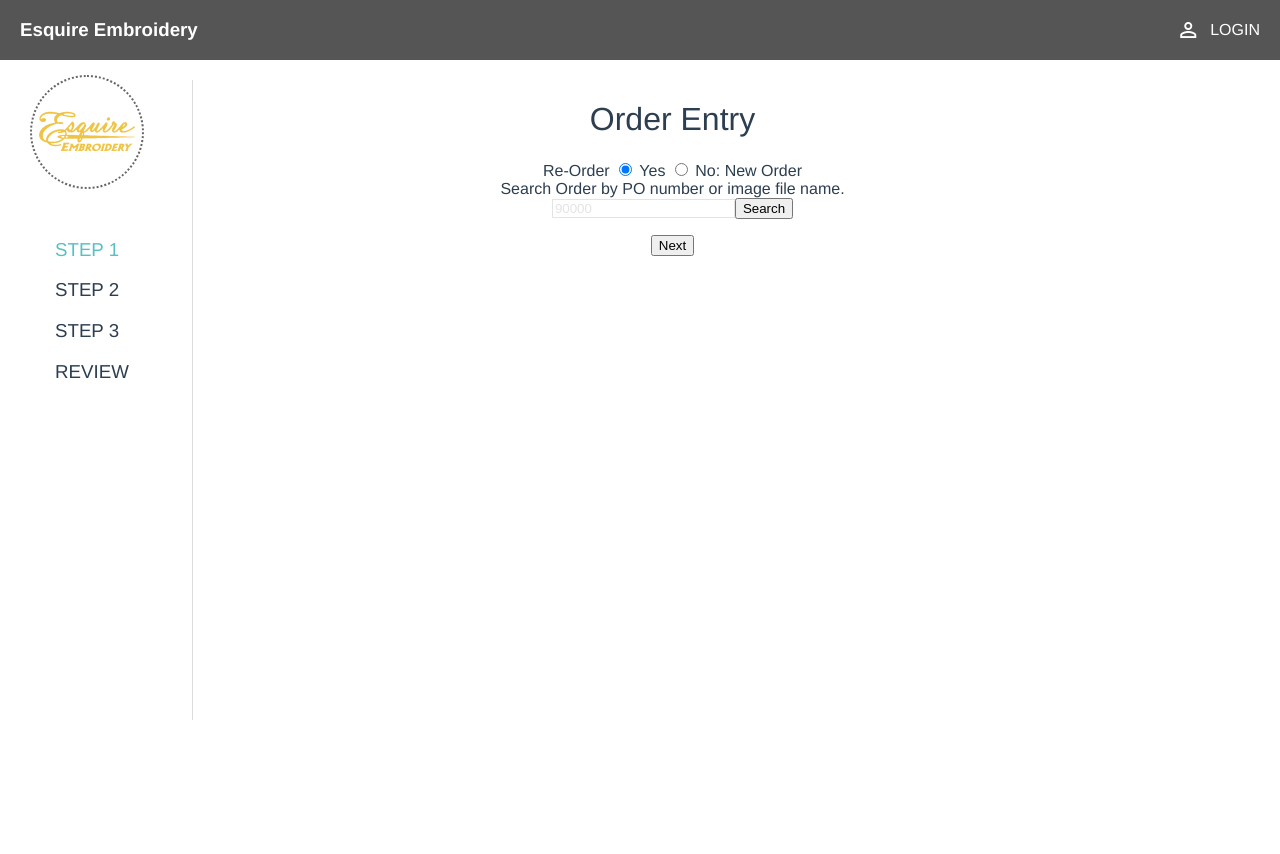
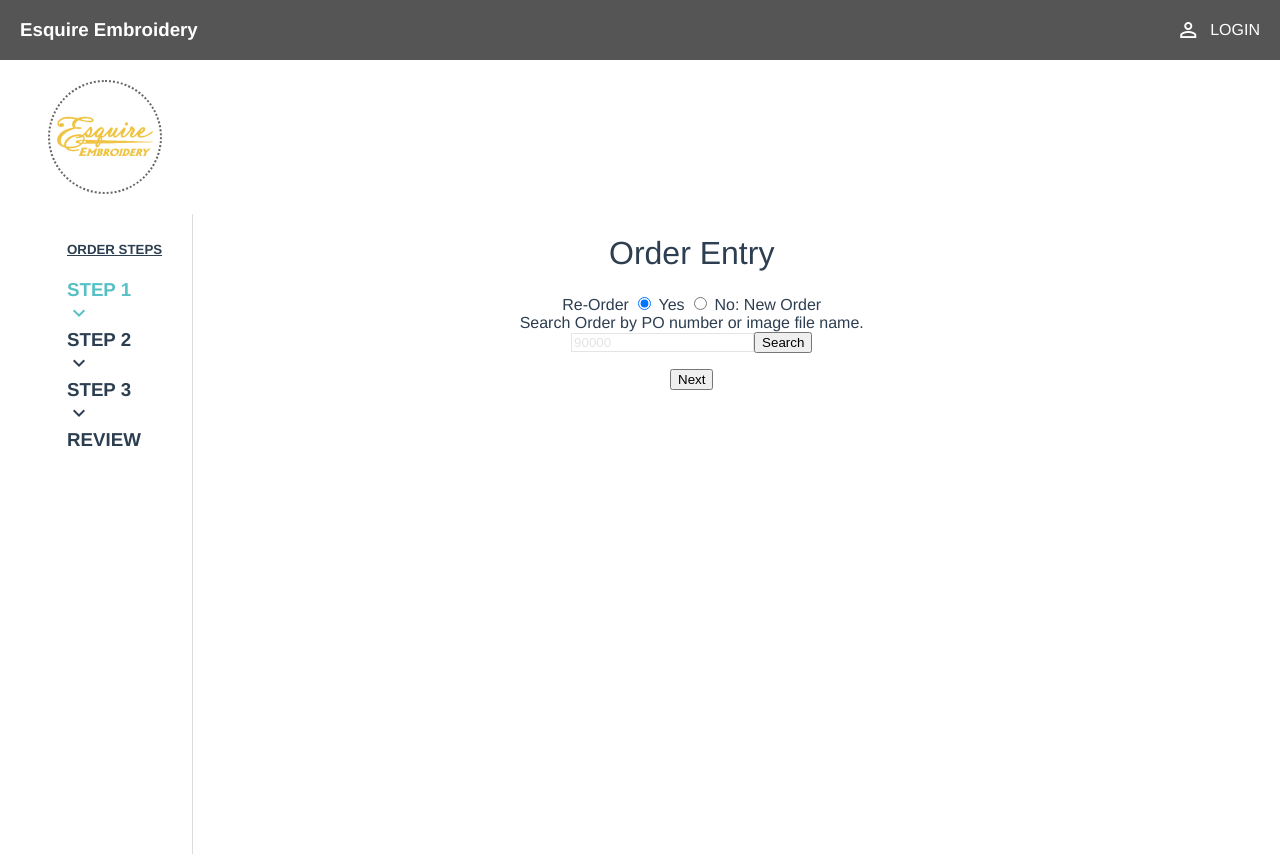
Before and after one commit to okabe-san/esquire_order, a Vue app: page /#/entry in a window 1280 px wide. Before the commit the page ends 800 px from the top, so only its background shows below. Built offline with nearby package versions, Linux system fonts and the light colour scheme; what vue-clip would draw is missing.

Commit message:
update section css and logo class

```diff
--- a/src/assets/css/main_lib.css
+++ b/src/assets/css/main_lib.css
@@ -1,5 +1,8 @@
 h1, h2 {
   font-weight: normal;
+}
+h5 {
+  text-decoration: underline;
 }
 header {
   align-items: center;
@@ -53,7 +56,7 @@ input::placeholder {
   border-radius: 50%;
   background: #fff;
   border: 2px dotted #666;
-  margin: 15px 30px;
+  margin: 20px 48px;
   padding: 5px;
 }
 .required {
--- a/src/assets/css/order_lib.css
+++ b/src/assets/css/order_lib.css
@@ -1,12 +1,11 @@
 h3 {
-  font-weight: normal;
+  margin: 0;
 }
-
 /* for display steps */
 section {
   position: absolute;
   top: 220px;
-  left: 55px;
+  left: 67px;
   text-align: left;
 }
 .step {
@@ -20,6 +19,6 @@ main {
   width: 85%;
   min-height: 80vh;
 
-  padding-right: 10%;
+  padding-right: 7%;
   border-left: 1px solid #dcdcdc;
 }
--- a/src/components/OrderEntry.vue
+++ b/src/components/OrderEntry.vue
@@ -2,9 +2,13 @@
   <div>
     <!-- display steps -->
     <section>
+      <h5>ORDER STEPS</h5>
       <h3 class="step">STEP 1</h3>
+      <i class="material-icons step">keyboard_arrow_down</i>
       <h3>STEP 2</h3>
+      <i class="material-icons">keyboard_arrow_down</i>
       <h3>STEP 3</h3>
+      <i class="material-icons">keyboard_arrow_down</i>
       <h3>REVIEW</h3>
     </section>
 
```
